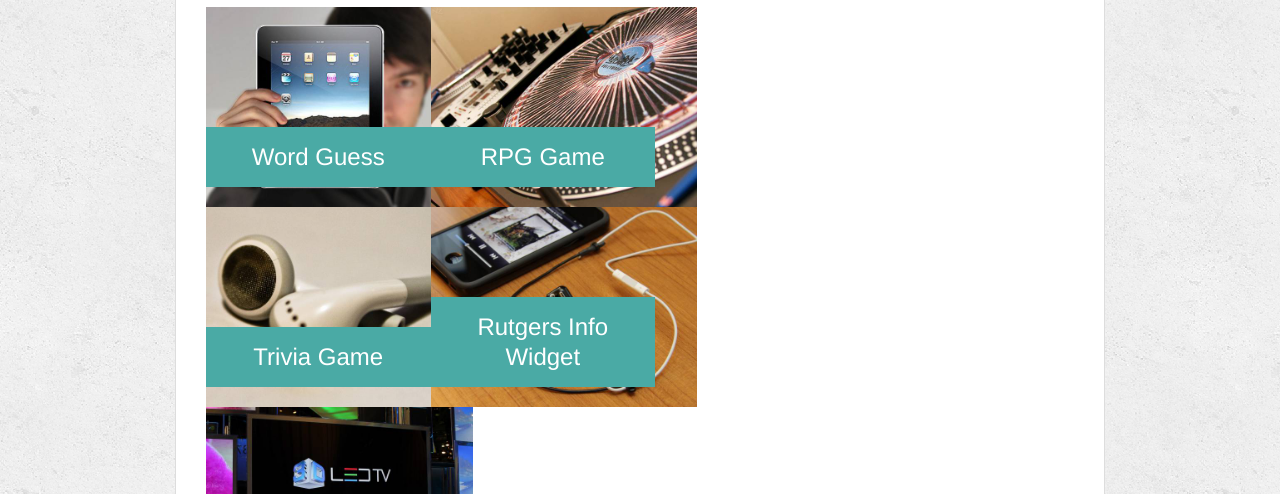
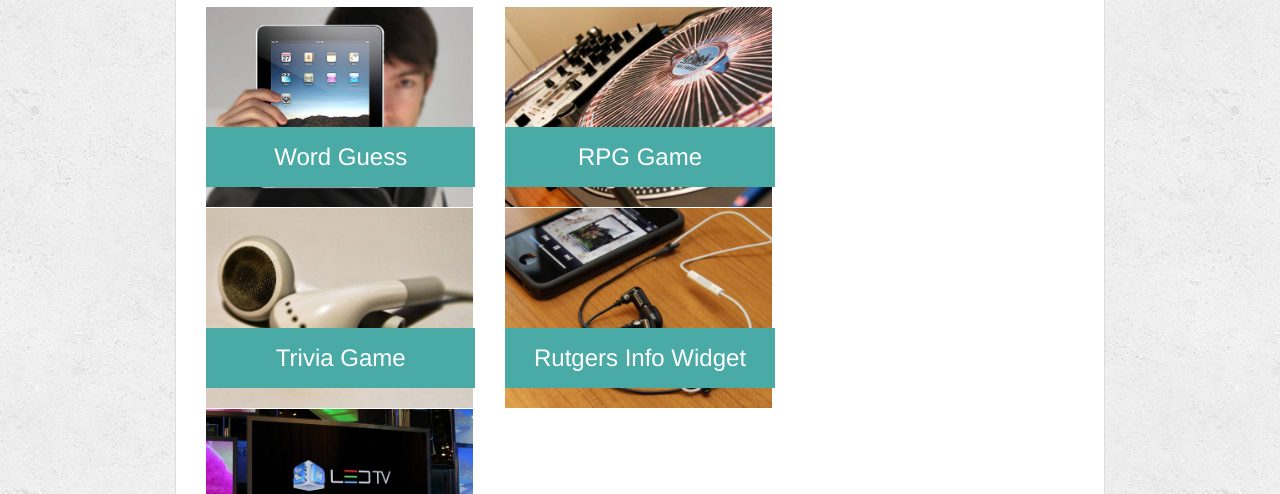
Before and after one commit to adi868/Bootstrap-Portfolio, a plain HTML site: page portfolio.html in a window 1280 px wide. Shown: the part 247-741 px from the top of the page. Drawn offline with nearby package versions, Linux system fonts and the light colour scheme.

Commit message:
fixed portfolio images

```diff
--- a/assets/css/style.css
+++ b/assets/css/style.css
@@ -155,7 +155,7 @@ h3, h2 {
 .work h3 {
     position: absolute;
     bottom: 20px;
-    width: 100%;
+    width: 90%;
     padding: 15px;
     margin-bottom: 0;
     font-weight: 300;
--- a/portfolio.html
+++ b/portfolio.html
@@ -38,14 +38,14 @@
             <h1>Portfolio</h1>
             <div class="row">
                 <div class="work">
-                    <div class="col-sm-3">
+                    <div class="col-sm-4">
                         <img src="assets/images/technics-q-c-640-480-1.jpg" alt="Word Guess" height="200">
                         <h3>Word Guess</h3>
                     </div>
                 </div>
 
                 <div class="work">
-                    <div class="col-sm-3">
+                    <div class="col-sm-4">
                         <img src="assets/images/technics-q-c-640-480-2.jpg" alt="RPG Game" height="200">
                         <h3>RPG Game</h3>
                     </div>
@@ -57,14 +57,14 @@
 
             <div class="row">
                 <div class="work">
-                    <div class="col-sm-3">
+                    <div class="col-sm-4">
                         <img src="assets/images/technics-q-c-640-480-5.jpg" alt="Trivia Game" height="200">
                         <h3>Trivia Game</h3>
                     </div>
                 </div>
 
                 <div class="work">
-                    <div class="col-sm-3">
+                    <div class="col-sm-4">
                         <img src="assets/images/technics-q-c-640-480-7.jpg" alt="Rutgers Info Widget" height="200">
                         <h3>Rutgers Info Widget</h3>
                     </div>
@@ -74,7 +74,7 @@
 
             <div class="row">
                 <div class="work">
-                    <div class="col-sm-3">
+                    <div class="col-sm-4">
                         <img src="assets/images/technics-q-c-640-480-9.jpg" alt="Rock Paper Scissors" height="200">
                         <h3>Rock Paper Scissors</h3>
                     </div>
```
